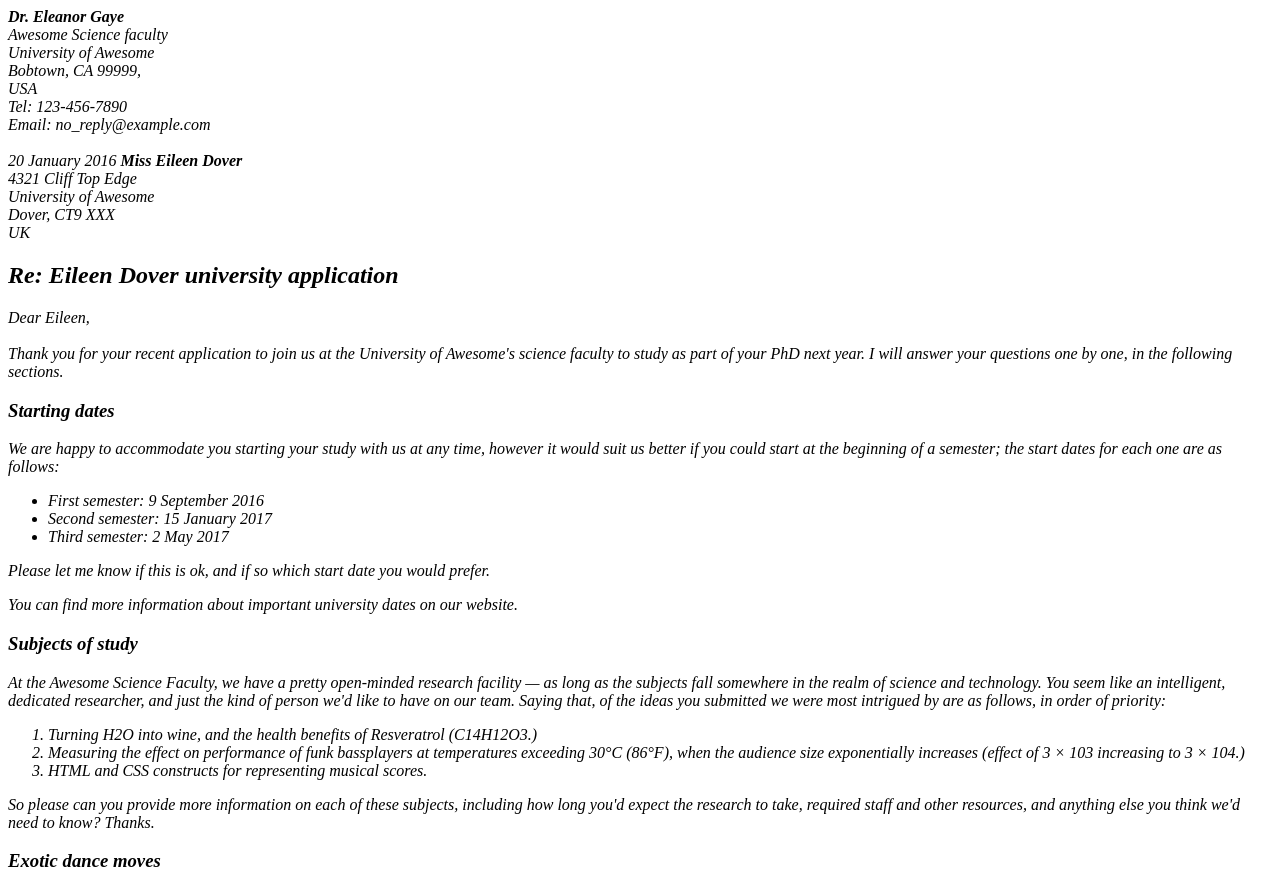
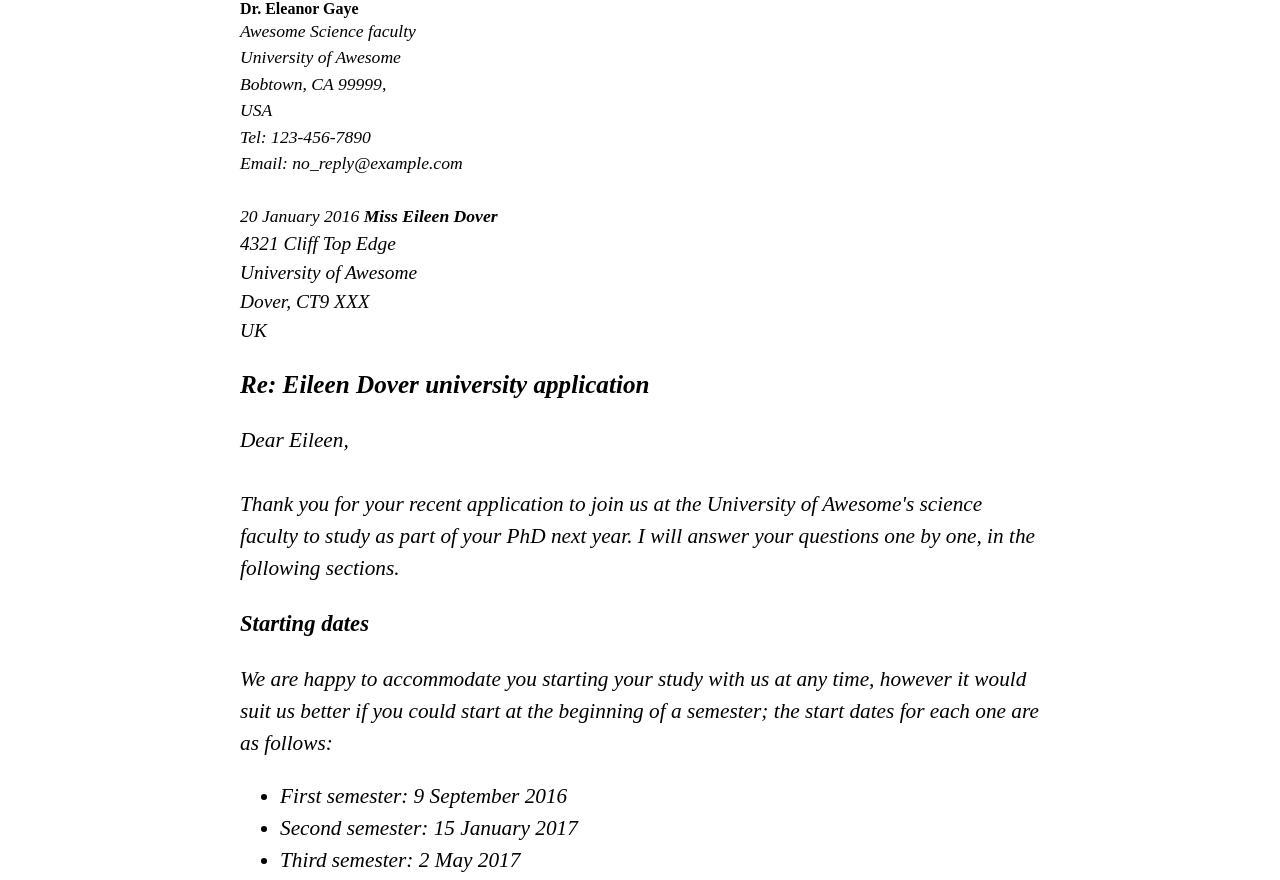
Before and after one commit to Adithya2788/Marking-a-letter, a plain HTML site: page index.html in a window 1280 px wide. Shown: the top 880 px of the page. Drawn offline with Linux system fonts and the light colour scheme.

Commit message:
Update index.html

```diff
--- a/index.html
+++ b/index.html
@@ -5,10 +5,10 @@
     <meta name="viewport" content="width=device-width, initial-scale=1.0" />
     <meta http-equiv="X-UA-Compatible" content="ie=edge" />
     <title>HTML + CSS</title>
-    <link rel="stylesheet" href="styles.css" />
+    <link rel="stylesheet" href="style.css" />
   </head>
   <body>
-    <b><i>Dr. Eleanor Gaye</i></b><br>
+    <b>Dr. Eleanor Gaye</b><br>
     <address>Awesome Science faculty<br>
     University of Awesome<br>
     Bobtown, CA 99999,<br>
@@ -18,7 +18,7 @@
     Email: no_reply@example.com<br><br>
     20 January 2016
 
-    <b><i>Miss Eileen Dover</i></b><br>
+    <b>Miss Eileen Dover</b><br>
     <address>4321 Cliff Top Edge<br>
     University of Awesome<br>
     Dover, CT9 XXX<br>
```
